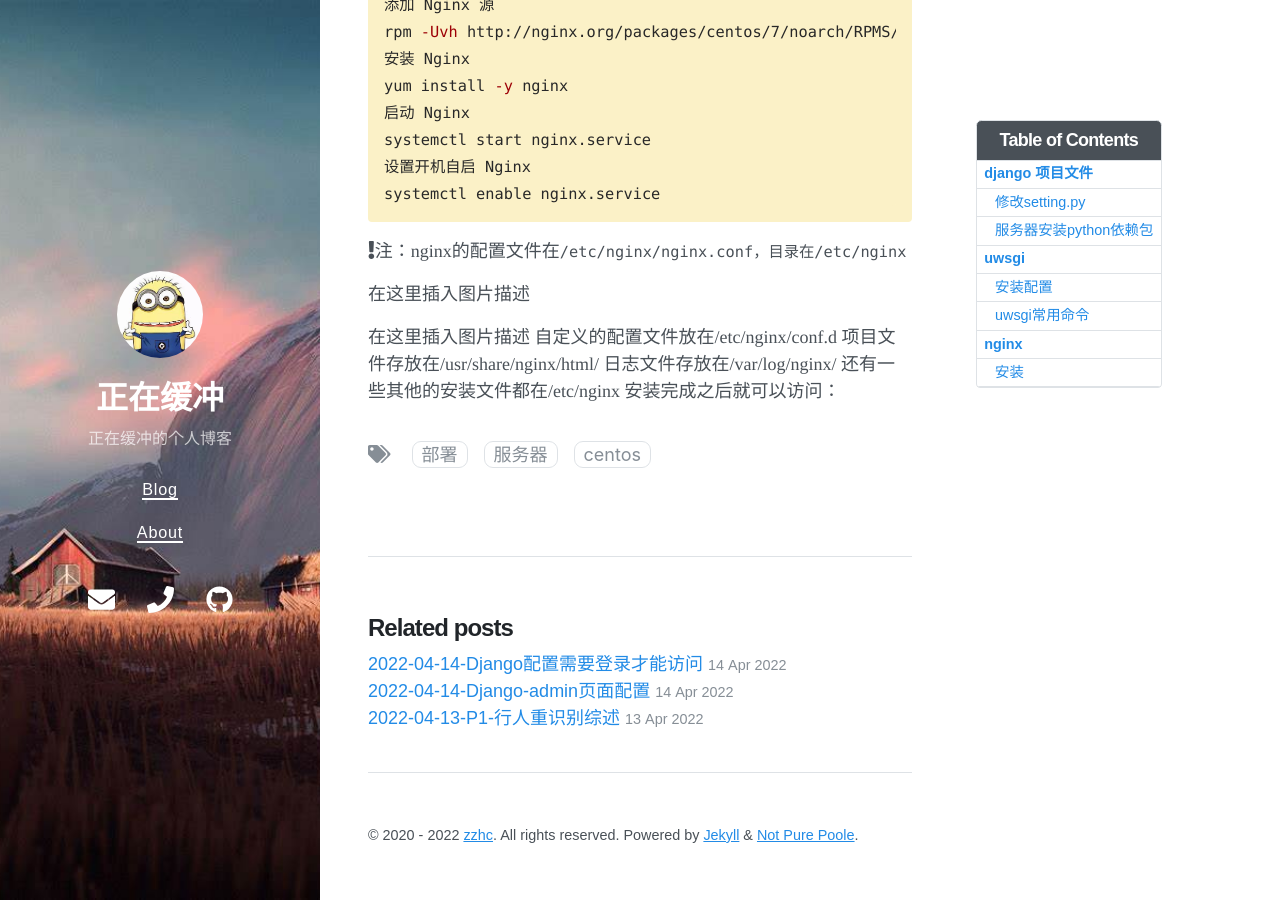
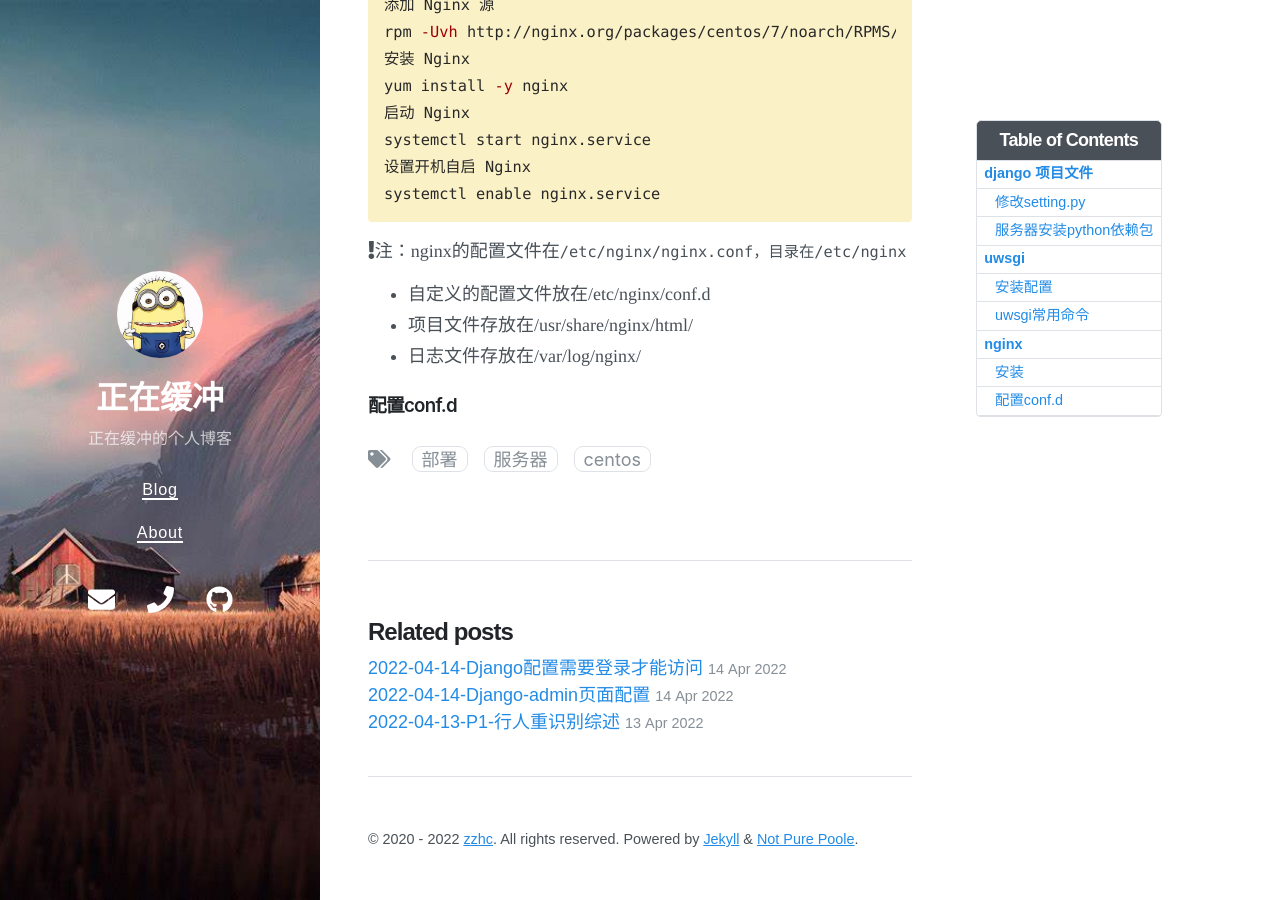
Before and after one commit to Zzhc3321/personal-blog.github.io, a Jekyll site: the page built from _posts/2022-04-16-Django项目部署至centos云服务器.md, in a window 1280 px wide and 900 px high, scrolled down 1943 px. Built offline with Jekyll 4.4.1, drawn with Linux system fonts in a browser that asks for light colours; nearby versions of some CDN libraries.

Commit message:
修改文件: _posts/2022-04-16-Django项目部署至centos云服务器.md

```diff
--- a/_posts/2022-04-16-Django项目部署至centos云服务器.md
+++ b/_posts/2022-04-16-Django项目部署至centos云服务器.md
@@ -105,12 +105,8 @@ systemctl enable nginx.service
 
 <i class="fas fa-exclamation"></i>注：nginx的配置文件在<code>/etc/nginx/nginx.conf，目录在/etc/nginx </code>
 
-在这里插入图片描述
+ - 自定义的配置文件放在/etc/nginx/conf.d
+ - 项目文件存放在/usr/share/nginx/html/
+ - 日志文件存放在/var/log/nginx/
 
-
-在这里插入图片描述
-自定义的配置文件放在/etc/nginx/conf.d
-项目文件存放在/usr/share/nginx/html/
-日志文件存放在/var/log/nginx/
-还有一些其他的安装文件都在/etc/nginx
-安装完成之后就可以访问：
+### 配置conf.d
```
